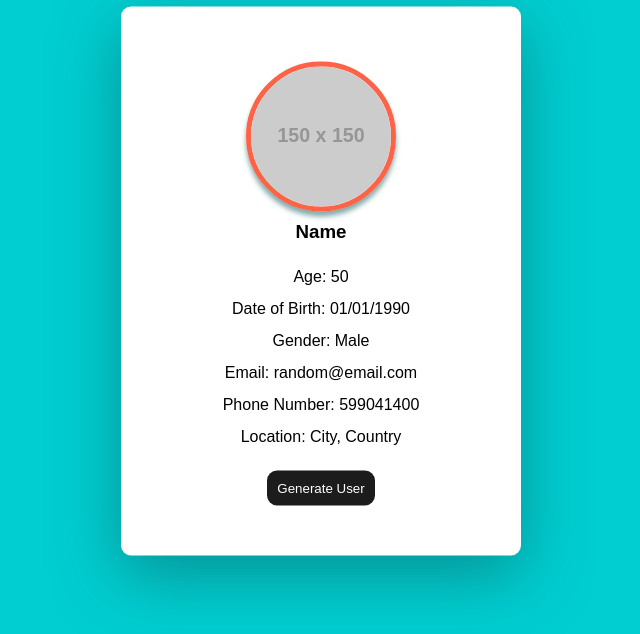
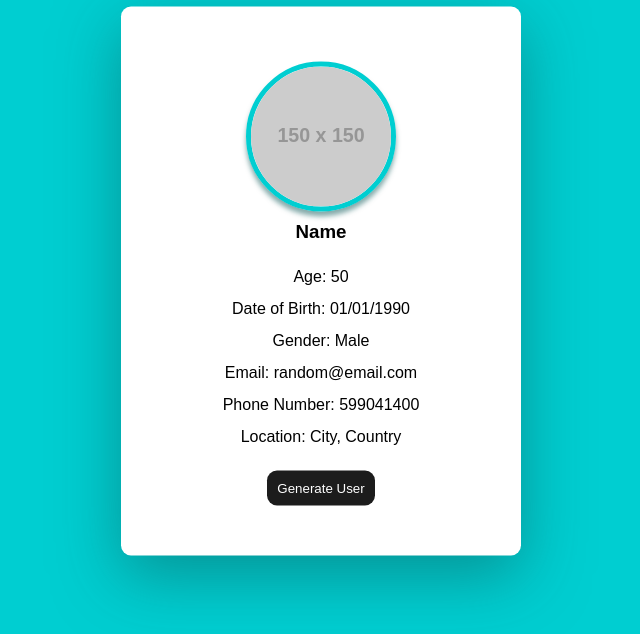
Before and after one commit to Boku7-glitch/Random-User-Generator-2, a plain HTML site: page index.html in a window 1280 px wide. Shown: the part 166-800 px from the top of the page, without its empty margins (319-959 px from the left). Drawn offline with Linux system fonts and the light colour scheme; placeholder pictures from the web are drawn by us.

Commit message:
style.css

```diff
--- a/styles/style.css
+++ b/styles/style.css
@@ -40,7 +40,7 @@ h1 {
     width: 150px;
     height: 150px;
     margin: 5px;
-    border: 5px solid tomato;
+    border: 5px solid darkturquoise;
     transition: 0.3s;
     cursor: pointer;
     box-shadow: 0 5px 5px rgba(11, 87, 87, 0.5);
```
